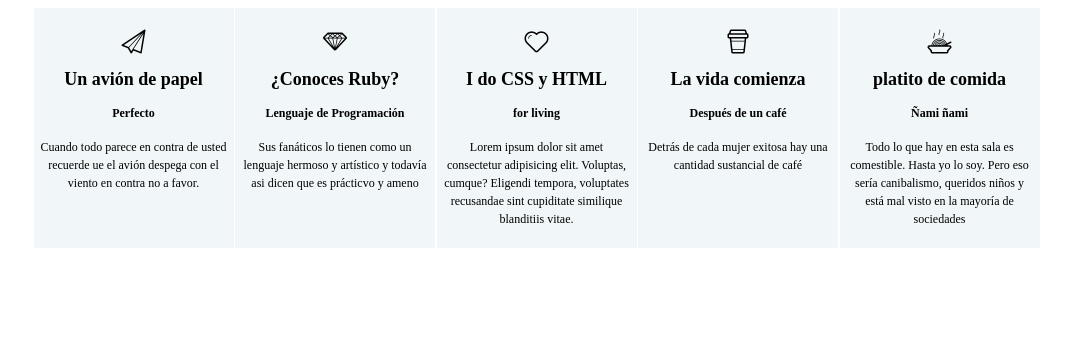
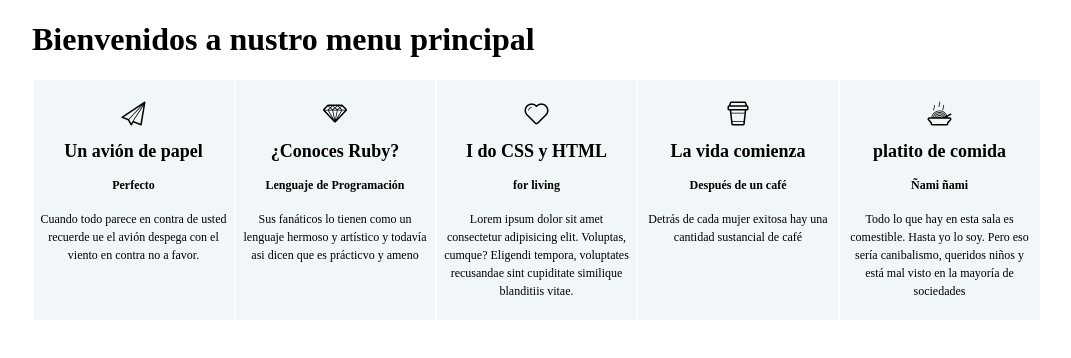
Before and after one commit to valeriavalles/tipografia-gru, a plain HTML site: page index.html in a window 1280 px wide. Shown: the whole page, without its empty margins (143-1214 px from the left). Drawn offline with Linux system fonts and the light colour scheme; files whose address does not match are found by name.

Commit message:
agregando newtitle html

```diff
--- a/index.html
+++ b/index.html
@@ -10,6 +10,7 @@
     <link rel="stylesheet" href="css/main.css">
 </head>
 <body>
+    <h1>Bienvenidos a nustro menu principal</h1>
     <div id="main">
 
         <div id="avion" class="box">
```
